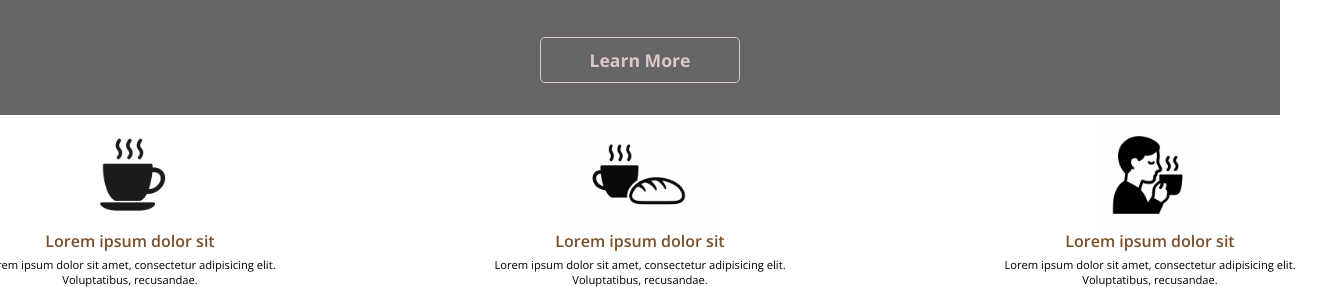
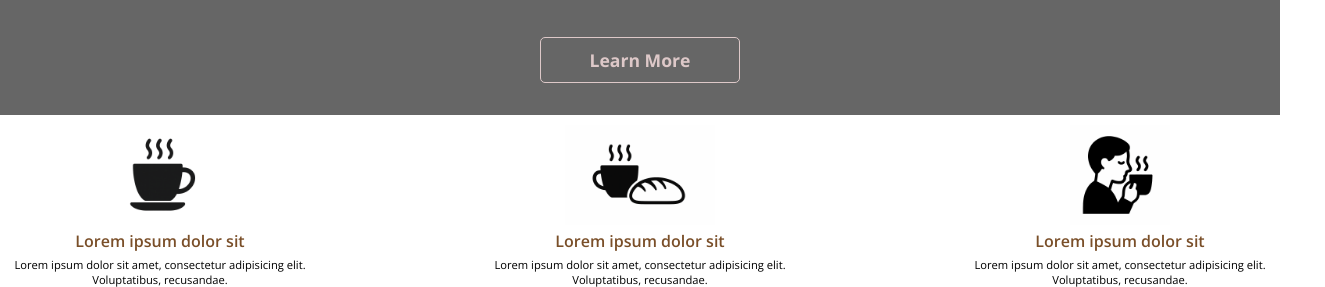
Before and after one commit to skrues/coffee-repo, a plain HTML site: page index.html in a window 1280 px wide. Shown: the part 517-804 px from the top of the page, 1325 px wide, since content can reach past the window. Drawn offline with nearby package versions, Linux system fonts and the light colour scheme; a web font is replaced by a local one.

Commit message:
centering divs 2

```diff
--- a/styles.css
+++ b/styles.css
@@ -166,7 +166,7 @@
 @layer section-2 {
     .section-2 .icons-container {
         display: grid;
-        grid-template-columns: repeat(3, 350px);
+        grid-template-columns: repeat(auto-fit, minmax(200px, 1fr));
         justify-content: center;
         align-items: center;
         gap: 10rem;
```
